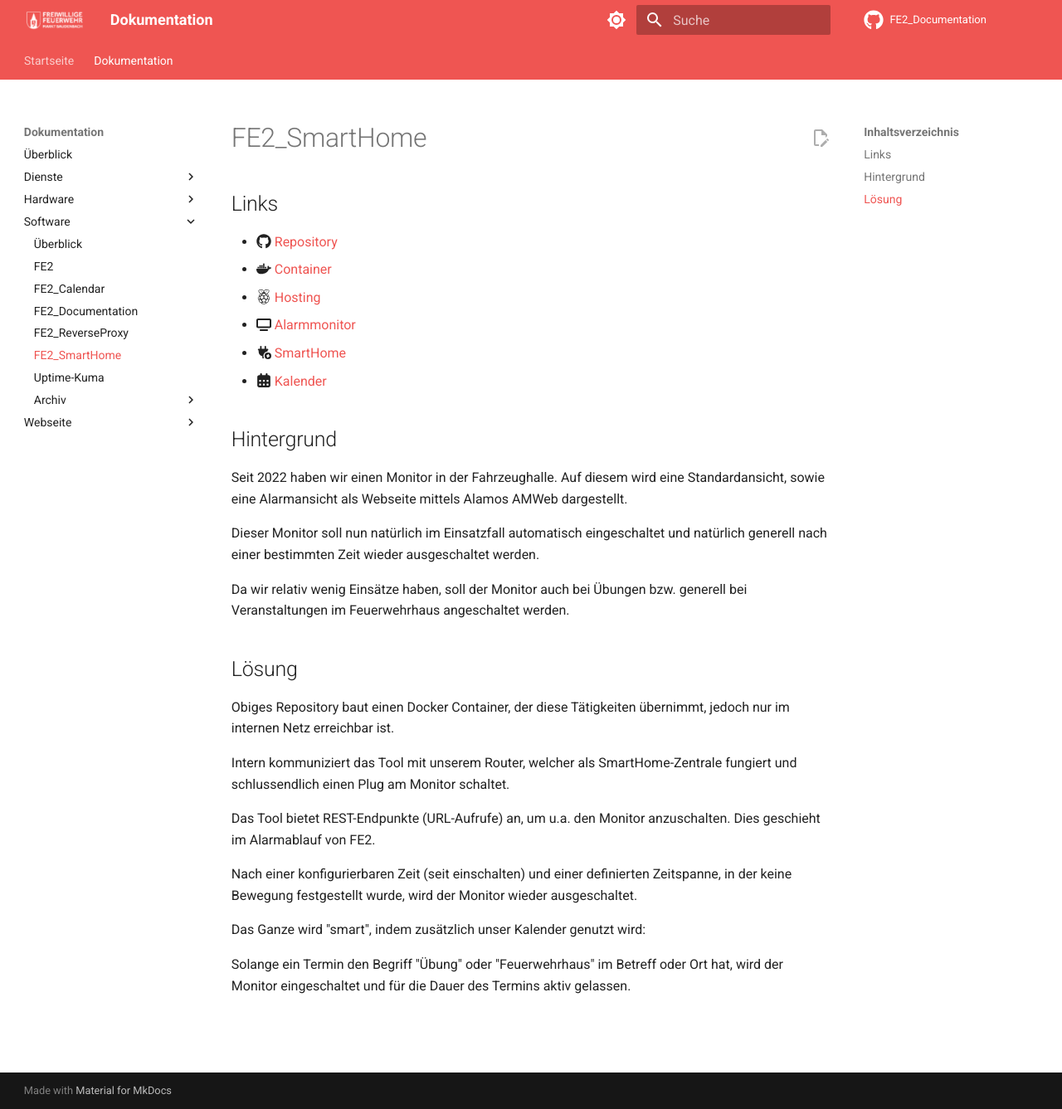
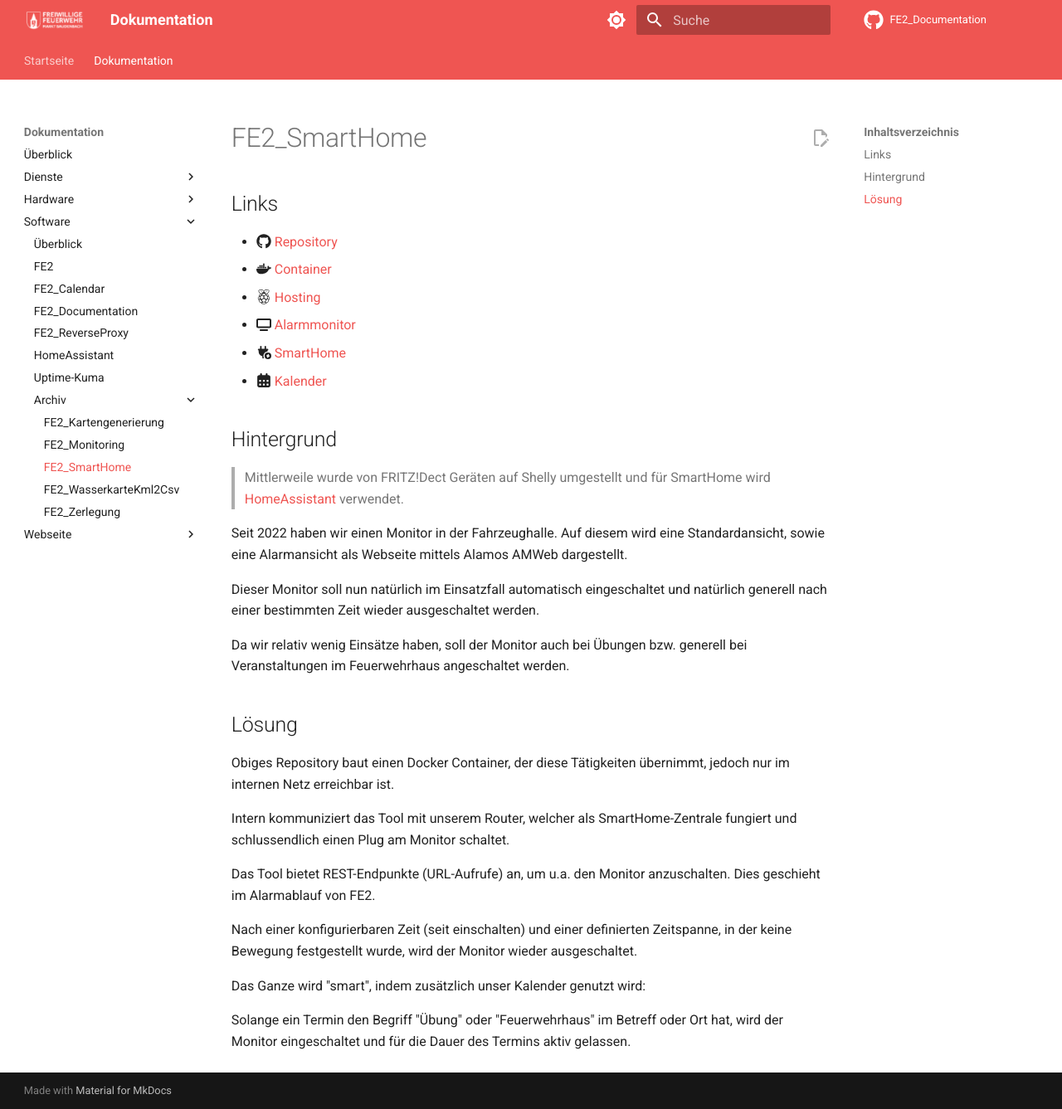
Before and after one commit to FFW-Baudenbach/FE2_Documentation, an MkDocs documentation site: the page built from docs/Dokumentation/Software/Archiv/FE2_SmartHome.md, in a window 1280 px wide and 1337 px high. Shown: the whole window at 83% size. Built offline with MkDocs 1.6.1 and Material for MkDocs 9.7.7, drawn with Linux system fonts in a browser that asks for light colours; comment, search, counter and statistics services are not loaded.

Commit message:
FE2_SmartHome archiviert

```diff
--- a/docs/Dokumentation/Software/FE2_SmartHome.md
+++ b/docs/Dokumentation/Software/Archiv/FE2_SmartHome.md
@@ -10,6 +10,8 @@
 * :fontawesome-solid-calendar-days: [Kalender](../Dienste/FireManager.md#kalender)
 
 ## Hintergrund
+
+> Mittlerweile wurde von FRITZ!Dect Geräten auf Shelly umgestellt und für SmartHome wird [HomeAssistant](../HomeAssistant.md) verwendet.
 
 Seit 2022 haben wir einen Monitor in der Fahrzeughalle. Auf diesem wird eine Standardansicht, sowie eine
 Alarmansicht als Webseite mittels Alamos AMWeb dargestellt.
```
Also changed, not shown: docs/Dokumentation/Software/HomeAssistant.md (added, +3 -0 lines).
